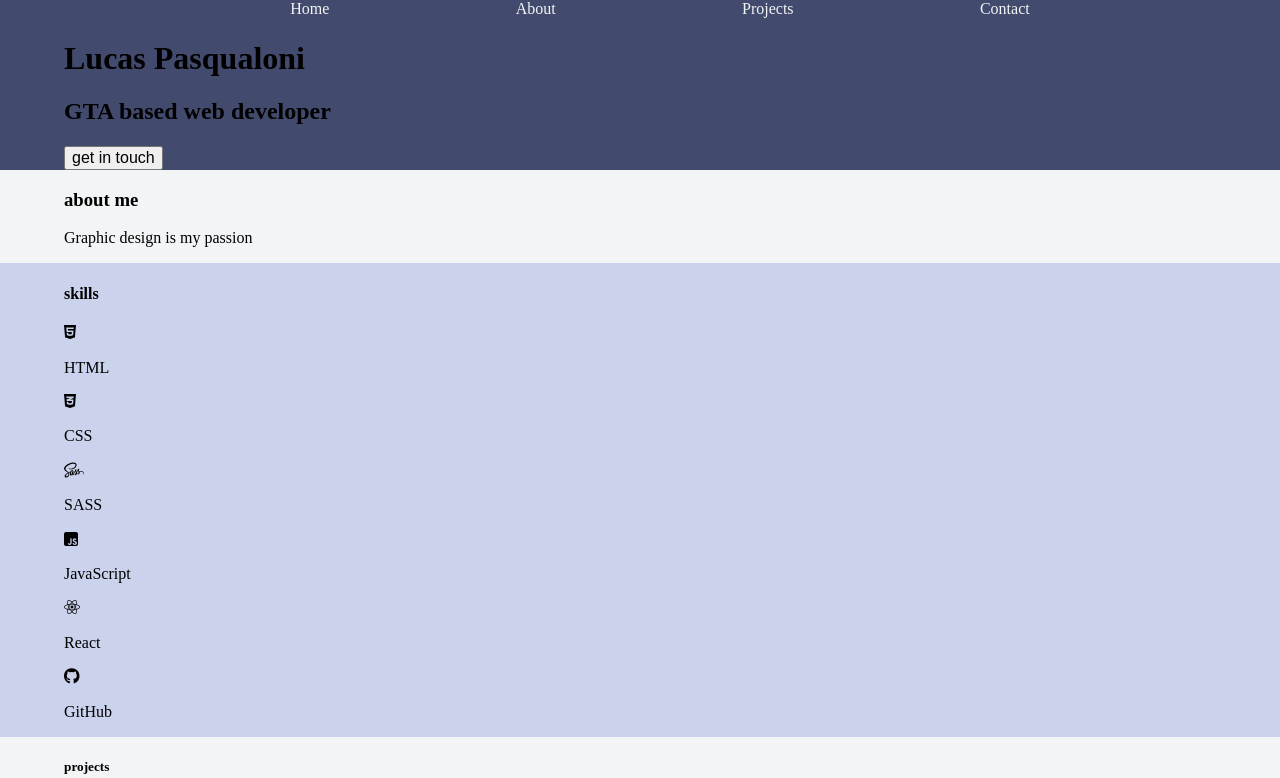
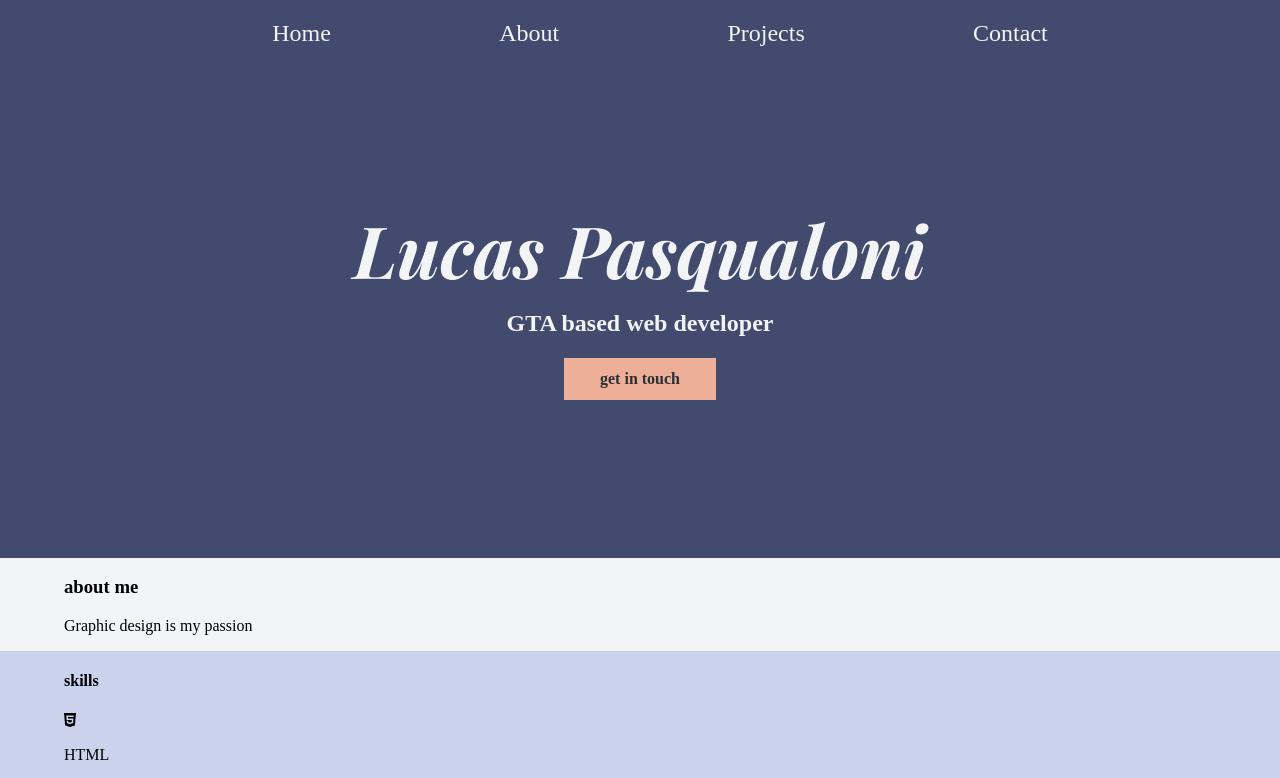
Before and after one commit to LucPasq/lucasPasqualoniPortfolio, a plain HTML site: page index.html in a window 1280 px wide. Shown: the top 778 px of the page. Drawn offline with Linux system fonts and the light colour scheme; a web font is replaced by a local one.

Commit message:
styled nav bar

```diff
--- a/index.html
+++ b/index.html
@@ -11,14 +11,14 @@
 <body>
     <nav id="nav" class="nav">
         <ul class="wrapper navBar">
-            <li>Home</li>
-            <li>About</li>
-            <li>Projects</li>
-            <li>Contact</li>
+            <li><a href="#">Home</a></li>
+            <li><a href="#">About</a></li>
+            <li><a href="#">Projects</a></li>
+            <li><a href="#">Contact</a></li>
         </ul>
     </nav>
     <header id="header" class="header">
-        <div class="wrapper">
+        <div class="wrapper headerAlign">
             <h1>Lucas Pasqualoni</h1>
             <h2>GTA based web developer</h2>
             <button>get in touch</button>
@@ -26,15 +26,15 @@
     </header>
     <main>
         <section id="about" class="about">
-            <div class="wrapper">
+            <div class="wrapper aboutAlign">
                 <h3>about me</h3>
                 <p>Graphic design is my passion</p>
             </div>
         </section>
         <section id="skills" class="skills">
-            <div class="wrapper">
+            <div class="wrapper skillsAlign">
                 <h4>skills</h4>
-                <div>
+                <div class="skillsFlex">
                     <div>
                         <i class="fa-brands fa-html5"></i>
                         <p>HTML</p>
@@ -63,11 +63,11 @@
             </div>
         </section>
         <section id="projects" class="projects">
-            <div class="wrapper">
+            <div class="wrapper projectsAlign">
                 <h5>projects</h5>
                 <div>
                     <img src="projectImg.jpg" alt="placeholder image for project">
-                    <div>
+                    <div class="projectsBox">
                         <h5>project title here</h5>
                         <h6>languages used here</h6>
                         <p>Lorem ipsum, dolor sit amet consectetur adipisicing elit. Qui, ex?</p>
@@ -77,7 +77,7 @@
                 </div>
                 <div>
                     <img src="projectImg.jpg" alt="placeholder image for project">
-                    <div>
+                    <div class="projectsBox">
                         <h5>project title here</h5>
                         <h6>languages used here</h6>
                         <p>Lorem ipsum, dolor sit amet consectetur adipisicing elit. Qui, ex?</p>
@@ -87,7 +87,7 @@
                 </div>
                 <div>
                     <img src="projectImg.jpg" alt="placeholder image for project">
-                    <div>
+                    <div class="projectsBox">
                         <h5>project title here</h5>
                         <h6>languages used here</h6>
                         <p>Lorem ipsum, dolor sit amet consectetur adipisicing elit. Qui, ex?</p>
@@ -98,9 +98,9 @@
             </div>
         </section>
         <section id="contact" class="contact">
-            <div class="wrapper">
+            <div class="wrapper contactAlign">
                 <h7>get in touch</h7>
-                <div>
+                <div class="navBar">
                     <i class="fa-brands fa-linkedin"></i>
                     <i class="fa-brands fa-github"></i>
                     <i class="fa-brands fa-twitter"></i>
@@ -115,7 +115,7 @@
         </section>
     </main>
     <footer id="footer" class="footer">
-        <div class="wrapper">
+        <div class="wrapper footerAlign">
             <h8>Built in 2022 by Lucas Pasqualoni</h8>
         </div>
     </footer>
--- a/styles/sass/partials/_header.scss
+++ b/styles/sass/partials/_header.scss
@@ -3,4 +3,38 @@
 .header{
     display: flex;
     background-color: variables.$deepBlue;
+    height: 500px;
 }
+
+.headerAlign{
+    display: flex;
+    flex-direction: column;
+    align-items: center;
+    padding-top: 150px;
+}
+
+.headerAlign h1{
+    font-family: variables.$headerFont;
+    color: variables.$offWhite;
+    font-size: 72px;
+    margin: 0 auto;
+}
+
+.headerAlign h2{
+    font-family: variables.$subHeaderFont;
+    color: variables.$offWhite;
+    font-size: 24px;
+}
+
+.headerAlign button{
+    font-family: variables.$bodyFont;
+    border: none;
+    text-decoration: none;
+    text-align: center;
+    display: inline-block;
+    padding: 12px 36px;
+    background-color: variables.$beige;
+    color: variables.$black;
+    font-size: 16px;
+    font-weight: bold;
+}
--- a/styles/sass/partials/_navBar.scss
+++ b/styles/sass/partials/_navBar.scss
@@ -14,4 +14,8 @@
     text-decoration: none;
     list-style: none;
     color: variables.$offWhite;
+    padding-top: 20px;
+    padding-bottom: 10px;
+    font-family: variables.$subHeaderFont;
+    font-size: 24px;
 }
--- a/styles/sass/partials/_typography.scss
+++ b/styles/sass/partials/_typography.scss
@@ -1,16 +1,25 @@
 @use "./variables";
 
 @font-face {
-    font-family: 'Playfair Display', serif;
+    font-family: 'Playfair Display';
     src: url("../fonts/Playfair_Display/PlayfairDisplay-BoldItalic.ttf");
+    font-weight: 700;
 }
 
 @font-face {
-    font-family: 'Source Sans Pro', sans-serif;
+    font-family: 'Source Sans Pro';
     src: url("../fonts/Source_Sans_Pro/SourceSansPro-SemiBold.ttf");
+    font-weight: 600;
 }
 
 @font-face {
-    font-family: 'Source Sans Pro', sans-serif;
+    font-family: 'Source Sans Pro';
     src: url("../fonts/Source_Sans_Pro/SourceSansPro-Regular.ttf");
+    font-weight: 400;
 }
+
+
+a {
+    text-decoration: none;
+    color: variables.$offWhite;
+}
--- a/styles/sass/partials/_variables.scss
+++ b/styles/sass/partials/_variables.scss
@@ -9,12 +9,12 @@ $offWhite: #F2F4F5;
 
 //Fonts
 
-$headerFont: "";
+$headerFont: "Playfair Display";
 
-$subHeaderFont: "";
+$subHeaderFont: "Source Sans Pro";
 
-$projectTitle: "";
+$projectTitle: "Source Sans Pro";
 
-$bodyFont: "";
+$bodyFont: "Source Sans Pro";
 
 $baseFontSize: 1rem;
```
Also changed, not shown: styles/styles.css.
